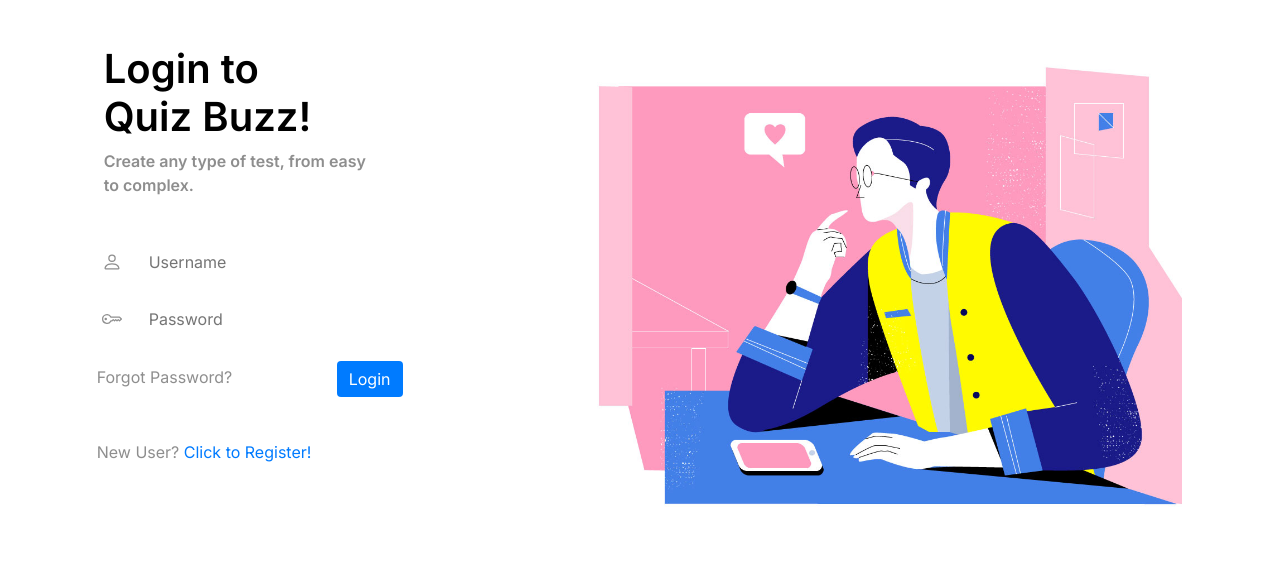
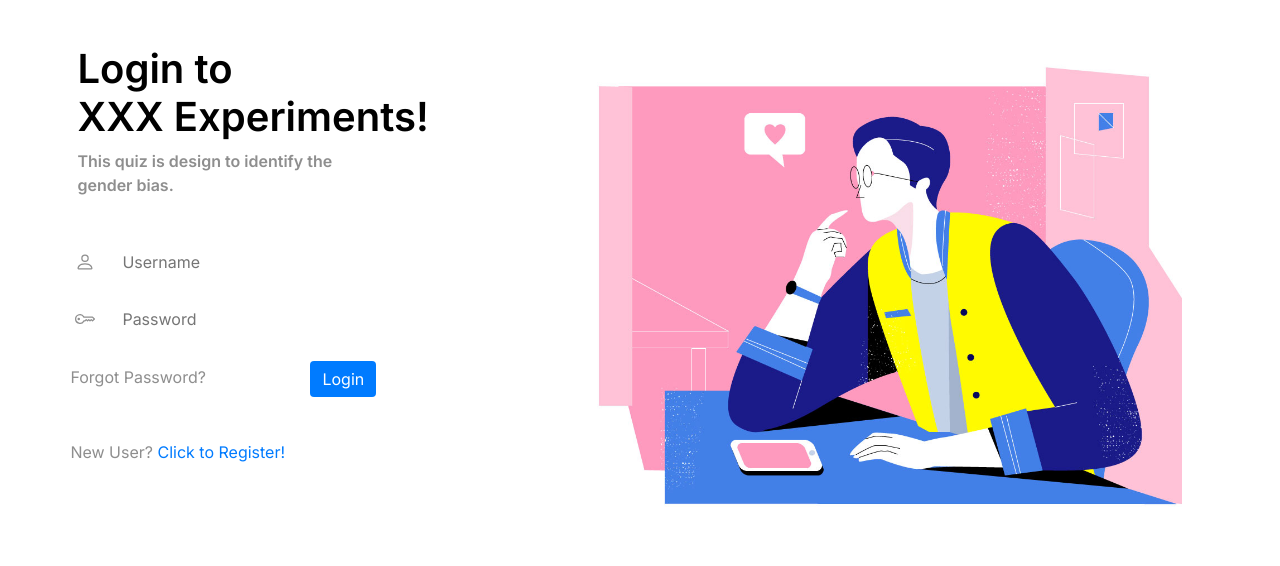
Before and after one commit to floydluo/GenderBiasExperimentApp, a Flask app: page /login in a window 1280 px wide. Shown: the part 45-611 px from the top of the page. Run offline with Flask 2, Linux system fonts and the light colour scheme; some libraries are stand-ins or nearby versions.

Commit message:
update login file

```diff
--- a/app/templates/login.html
+++ b/app/templates/login.html
@@ -5,8 +5,8 @@
         <div class="login-form">
             <form method="post" novalidate>
                 <div class="login-intro">
-                    <h1>Login to  <br> Quiz Buzz!</h1>
-                    <p>Create any type of test, from easy <br> to complex.</p>
+                    <h1>Login to  <br> XXX Experiments!</h1>
+                    <p>This quiz is design to identify the <br> gender bias.</p>
                 </div>
                 {{ form.hidden_tag() }}
                 <div class="form-para">
```
